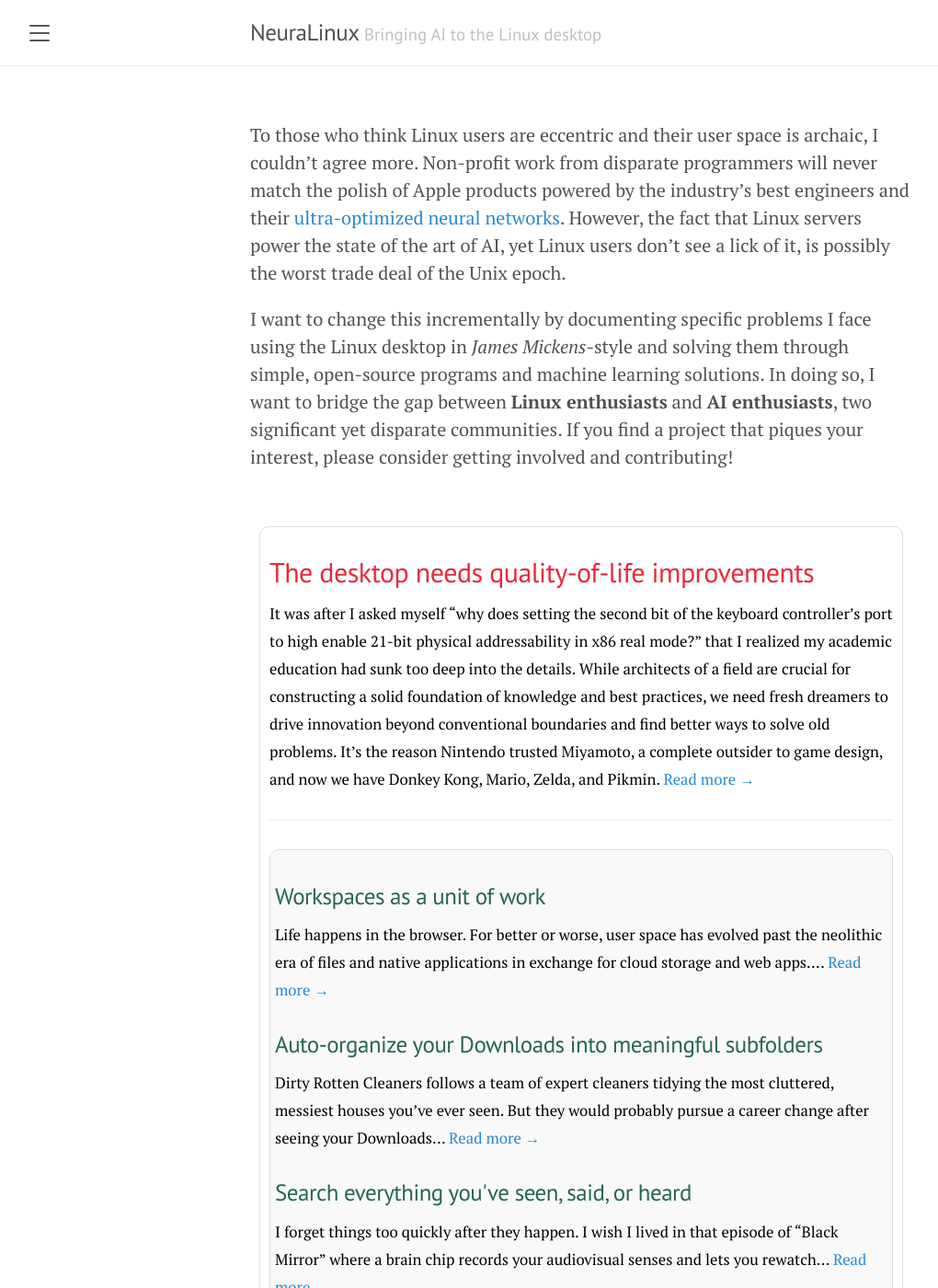
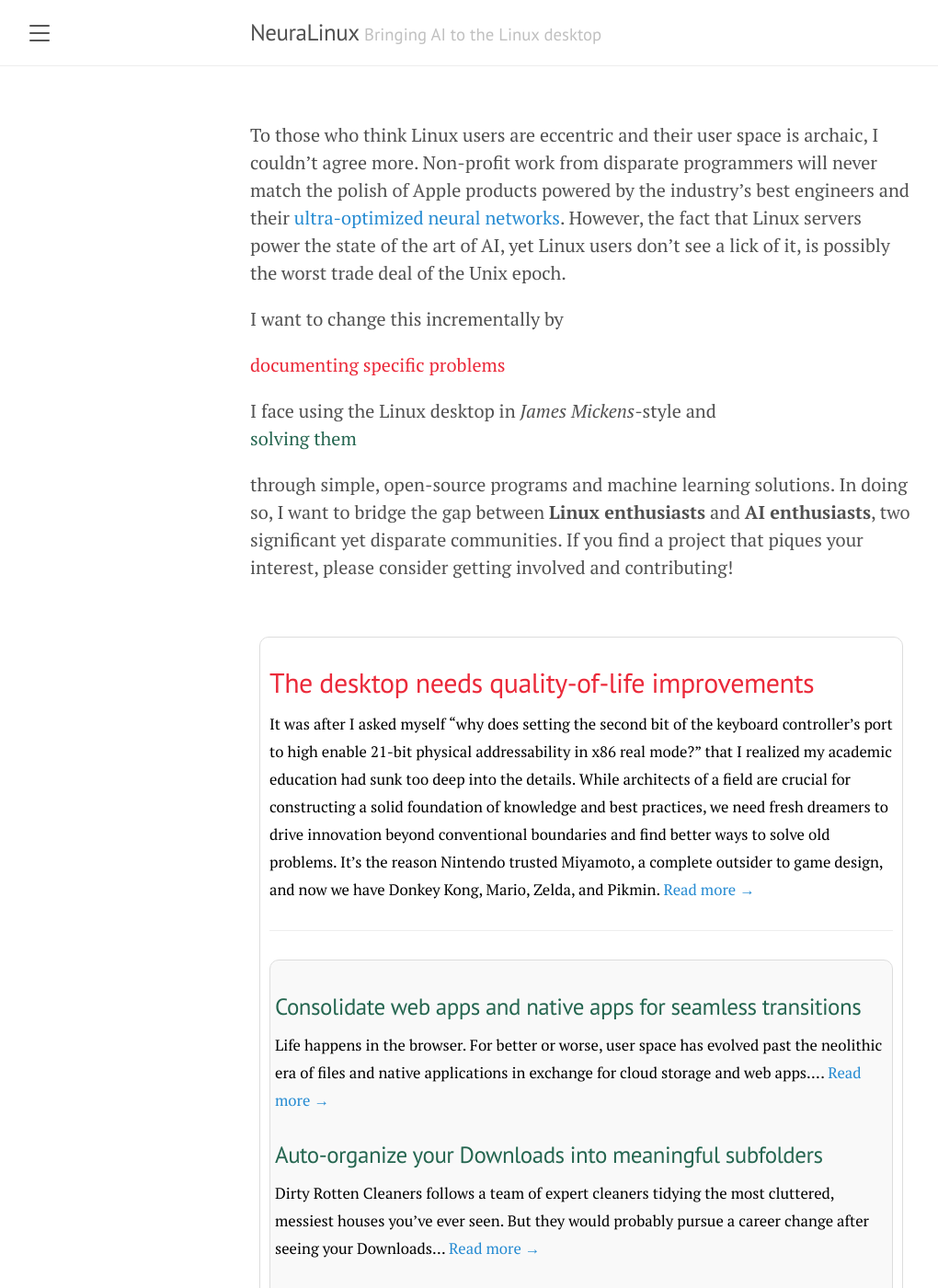
Before and after one commit to chinarjoshi/chinarjoshi.github.io, a Jekyll site: the page built from index.html, in a window 1280 px wide and 1400 px high. Shown: the whole window at 92% size, without its empty margins (8-1028 px from the left). Built offline with Jekyll 4.4.1, drawn with Linux system fonts in a browser that asks for light colours; the list of posts is cut into pages by our own code.

Commit message:
Change title and index color

```diff
--- a/_posts/desktop/2023-01-01-spaces.md
+++ b/_posts/desktop/2023-01-01-spaces.md
@@ -1,6 +1,6 @@
 ---
 layout: post
-title: Workspaces as a unit of work
+title: Consolidate web apps and native apps for seamless transitions
 permalink: /spaces/
 category: desktop
 type: solution
--- a/index.html
+++ b/index.html
@@ -12,7 +12,7 @@
   </p>
 
   <p>
-  I want to change this incrementally by documenting specific problems I face using the Linux desktop in <i>James Mickens</i>-style and solving them through simple, open-source programs and machine learning solutions. In doing so, I want to bridge the gap between <b>Linux enthusiasts</b> and <b>AI enthusiasts</b>, two significant yet disparate communities. If you find a project that piques your interest, please consider getting involved and contributing!
+  I want to change this incrementally by <p style="color: #eb2939;">documenting specific problems</p> I face using the Linux desktop in <i>James Mickens</i>-style and <p style="color: #256650;">solving them</p> through simple, open-source programs and machine learning solutions. In doing so, I want to bridge the gap between <b>Linux enthusiasts</b> and <b>AI enthusiasts</b>, two significant yet disparate communities. If you find a project that piques your interest, please consider getting involved and contributing!
   </p>
 </div>
 <br>
```
